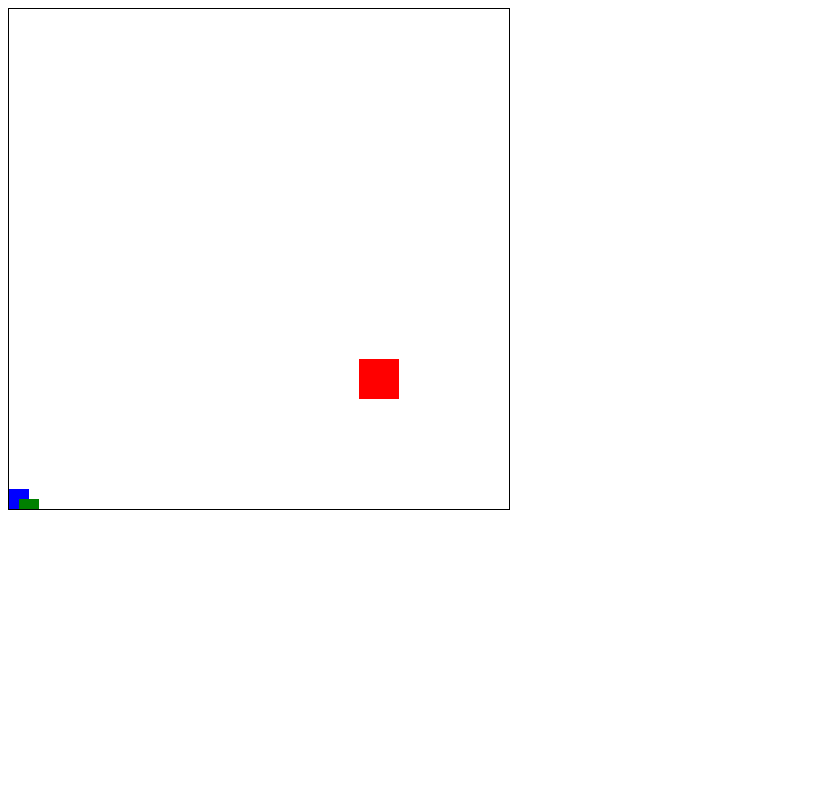
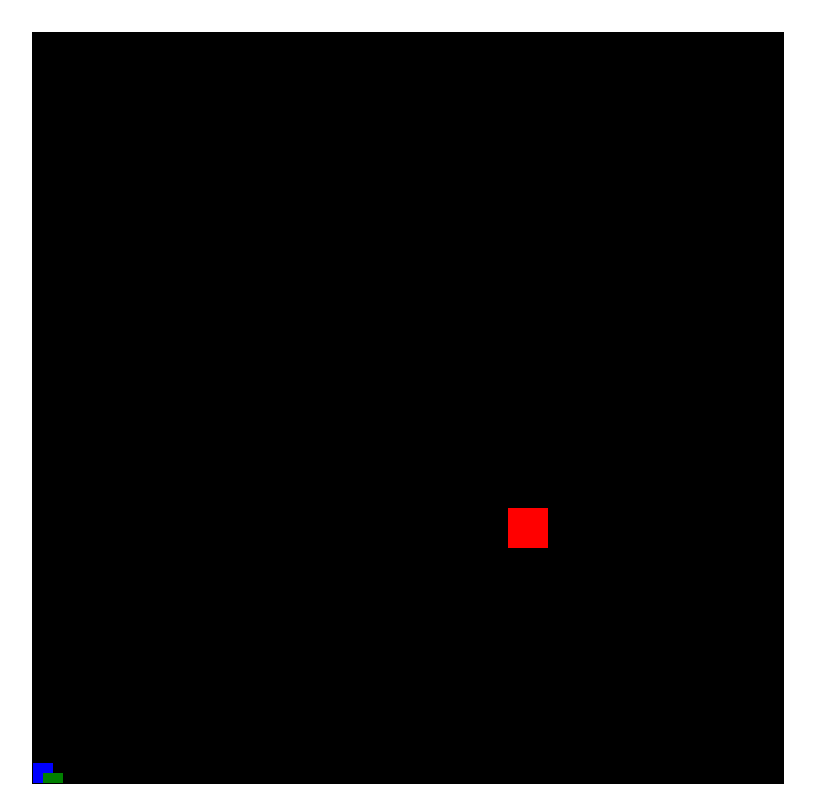
Before and after one commit to dkgrayson/shooter, a plain HTML site: page index.html in a window 1280 px wide. Shown: the whole page, without its empty margins (0-839 px from the left). Drawn offline with Linux system fonts and the light colour scheme.

Commit message:
enhancement: Add multicanvas background

```diff
--- a/game.css
+++ b/game.css
@@ -1,3 +1,16 @@
 canvas {
   border: 1px solid black;
+  z-index: -1;
+  position: absolute;
+  left: 0px;
+  top: 0px;
+  margin: 2em;
 }
+
+#background {
+  z-index: 1;
+}
+
+#secret-turtle {
+  z-index: 2;
+}
--- a/game.js
+++ b/game.js
@@ -2,9 +2,25 @@
 var canvas = document.getElementById("secret-turtle");
 var ctx = canvas.getContext("2d");
 
+// Background canvas
+var canvasBackground = document.getElementById("background");
+var ctxBackground = canvasBackground.getContext("2d");
+
+// var clientHeight = document.body.clientHeight;
+// var clientWidth = document.body.clientWidth;
+var clientHeight = 750;
+var clientWidth = 750;
+
+
 // Set the canvas size
-canvas.width = 500;
-canvas.height = 500;
+canvas.width = clientWidth;
+canvas.height = clientHeight;
+
+canvasBackground.width = clientWidth;
+canvasBackground.height = clientHeight;
+
+ctxBackground.fillStyle = "black";
+ctxBackground.fillRect(0, 0, clientWidth, clientHeight);
 
 var player = new Player(canvas.height);
 var laser = new Laser(player.x, player.y, player.height, player.width, "right");
--- a/index.html
+++ b/index.html
@@ -9,6 +9,7 @@
 <body>
   <canvas id="secret-turtle"></canvas>
 </body>
+<canvas id="background"></canvas>
 <script src="player.js"></script>
 <script src="laser.js"></script>
 <script src="obstacle.js"></script>
```
